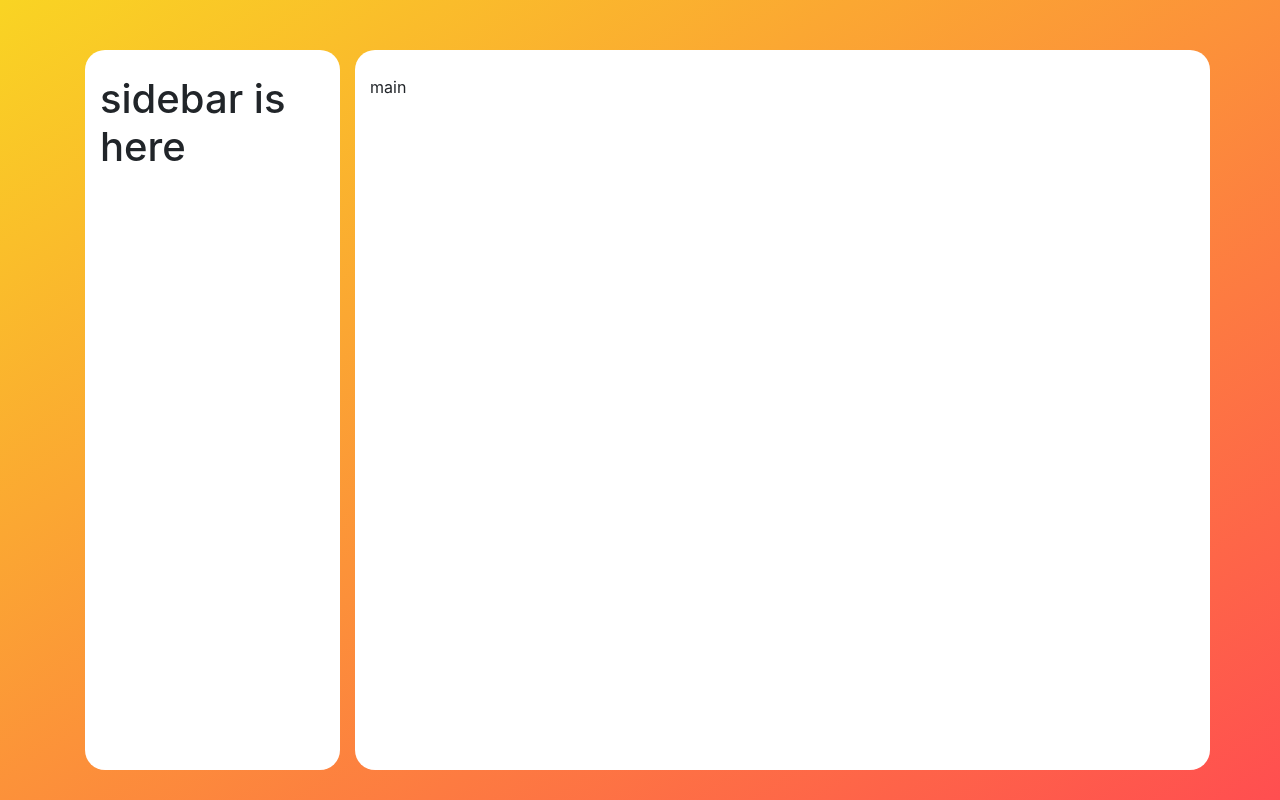
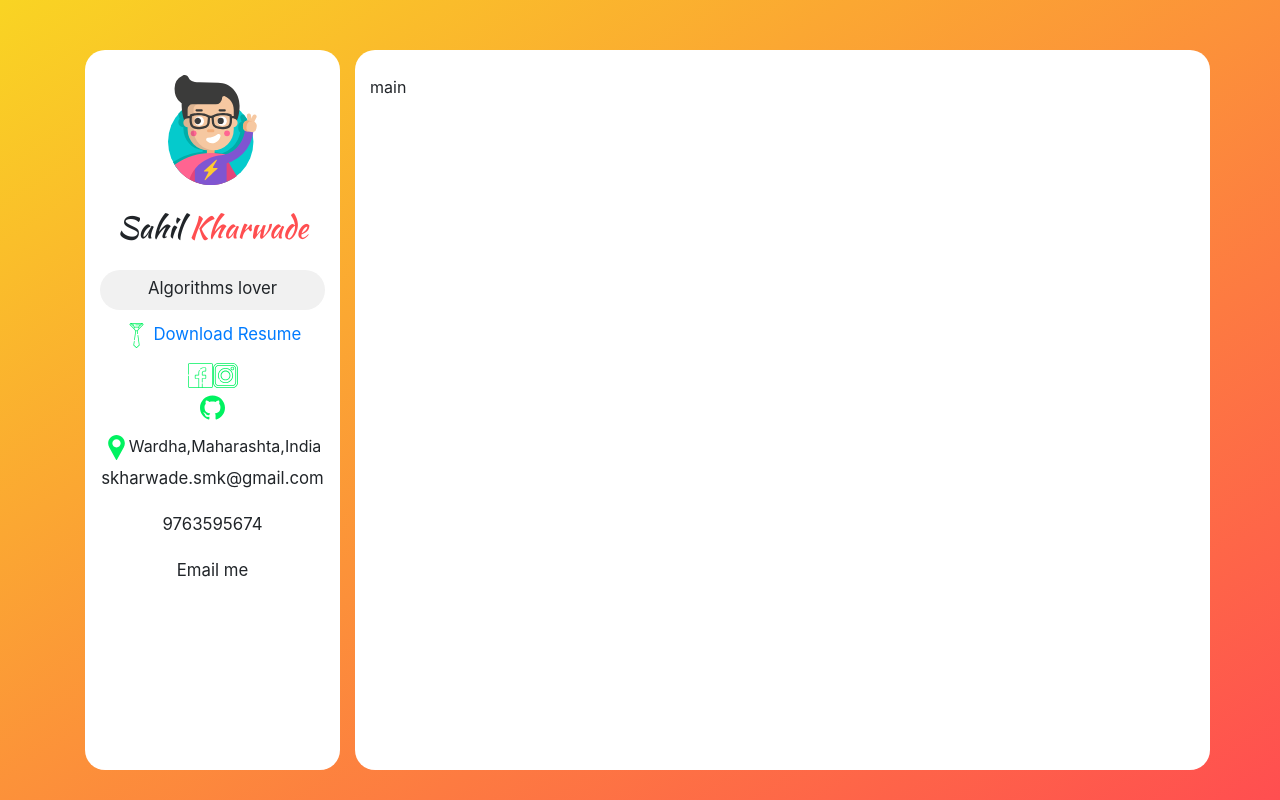
Before and after one commit to Sahilkharwade/portfolio-react, a React (Create React App) app: page / in a window 1280 px wide. Built offline with nearby package versions, Linux system fonts and the light colour scheme.

Commit message:
remove error from sidebar components

```diff
--- a/src/App.js
+++ b/src/App.js
@@ -1,7 +1,5 @@
 import React from 'react';
 import Sidebar from './components/Sidebar';
-
-
 
 function App() {
   return (
@@ -9,10 +7,7 @@ function App() {
       <div className='container'>
         <div className='row'>
           <div className='col-lg-3'>
-            <div className='app_sidebar'>
-              <Sidebar/>
-
-            </div>
+            <Sidebar />
           </div>
           <div className='col-lg-9 app_main-content'>main</div>
         </div>
--- a/src/components/Sidebar.js
+++ b/src/components/Sidebar.js
@@ -1,9 +1,48 @@
 import React from 'react';
+import facebook from '../assets/icons/facebook.svg';
+import instagram from '../assets/icons/instagram.svg';
+import github from '../assets/icons/github.svg';
+import pin from '../assets/icons/pin.svg';
+import tie from '../assets/icons/tie.svg';
+import mightycoder from '../assets/mighty-coder.svg';
+import resume from '../assets/resume.pdf';
 
 function Sidebar() {
   return (
-    <div>
-      <h1>sidebar is here</h1>
+    <div className='sidebar'>
+      <img src={mightycoder} alt='' className='sidebar__avatar' />
+      <div className='sidebar__name'>
+        Sahil <span>Kharwade</span>
+      </div>
+      <div className='sidebar__item sidebar__title'>Algorithms lover</div>
+      <a href='#'>
+        <div className='sidebar__item'>
+          <img src={tie} alt='' className='sidebar__icon' /> Download Resume
+        </div>
+      </a>
+      <div className='sidebar__social-icons'>
+        <a href=''>
+          <img src={facebook} alt='facebook' className='sidebar__icon' />
+        </a>
+        <a href=''>
+          <img src={instagram} alt='instagram' className='sidebar__icon' />
+        </a>
+      </div>
+
+      <div className='contact'>
+        <div className='sidebar__item'>
+          <a href=''>
+            <img src={github} alt='github' className='sidebar__icon' />
+          </a>
+        </div>
+        <div className='sidebar__location'>
+          <img src={pin} alt='location' className='sidebar__icon' />
+          Wardha,Maharashta,India
+        </div>
+        <div className='sidebar__item'>skharwade.smk@gmail.com</div>
+        <div className='sidebar__item'>9763595674</div>
+      </div>
+      <div className='sidebar__item sidebar__email'>Email me</div>
     </div>
   );
 }
--- a/src/index.css
+++ b/src/index.css
@@ -23,3 +23,44 @@ body {
   border-radius: 20px;
   padding: 25px 15px;
 }
+
+/* sidebar */
+.sidebar {
+  background-color: #fff;
+  height: 100%;
+  border-radius: 20px;
+  padding: 25px 15px;
+  text-align: center;
+}
+
+.sidebar__avatar {
+  height: 110px;
+  width: 120px;
+  object-fit: contain;
+  border-radius: 30px;
+}
+
+.sidebar__icon {
+  width: 25px;
+  height: 25px;
+}
+.sidebar__name {
+  font-family: Kaushan Script;
+  margin :20px 0;
+  font-size: 30px;
+}
+.sidebar__name>span{
+  color:#ff4e50;
+}
+
+.sidebar__item{
+  margin-bottom:6px;
+  padding-top:6px;
+  height: 40px;
+  font-size: 1.05rem;
+}
+
+.sidebar__title{
+  background-color: #f1f1f1;
+  border-radius: 30px;;
+}
```
Also changed, not shown: 1 other file (tests, documents, lock files or other folders).
